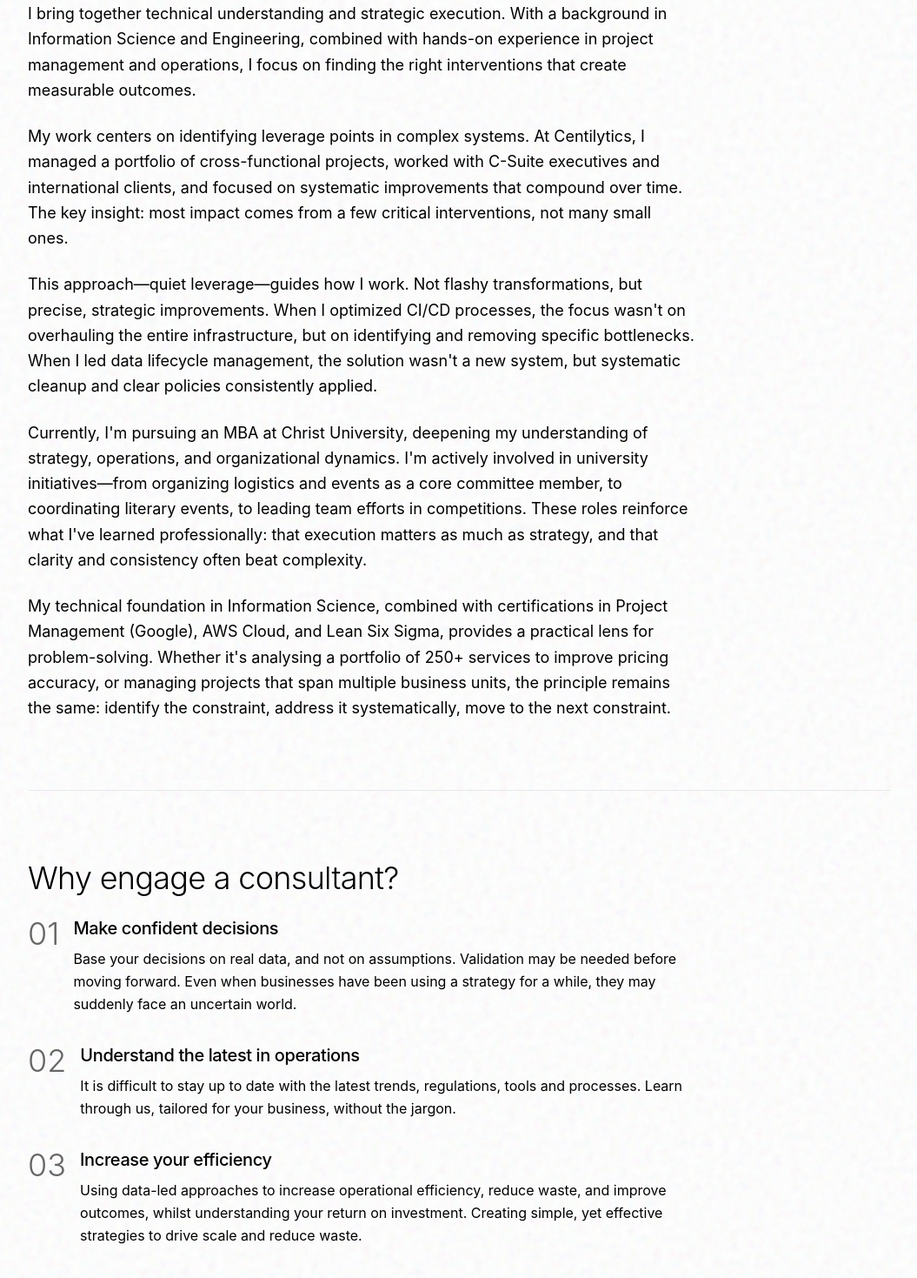
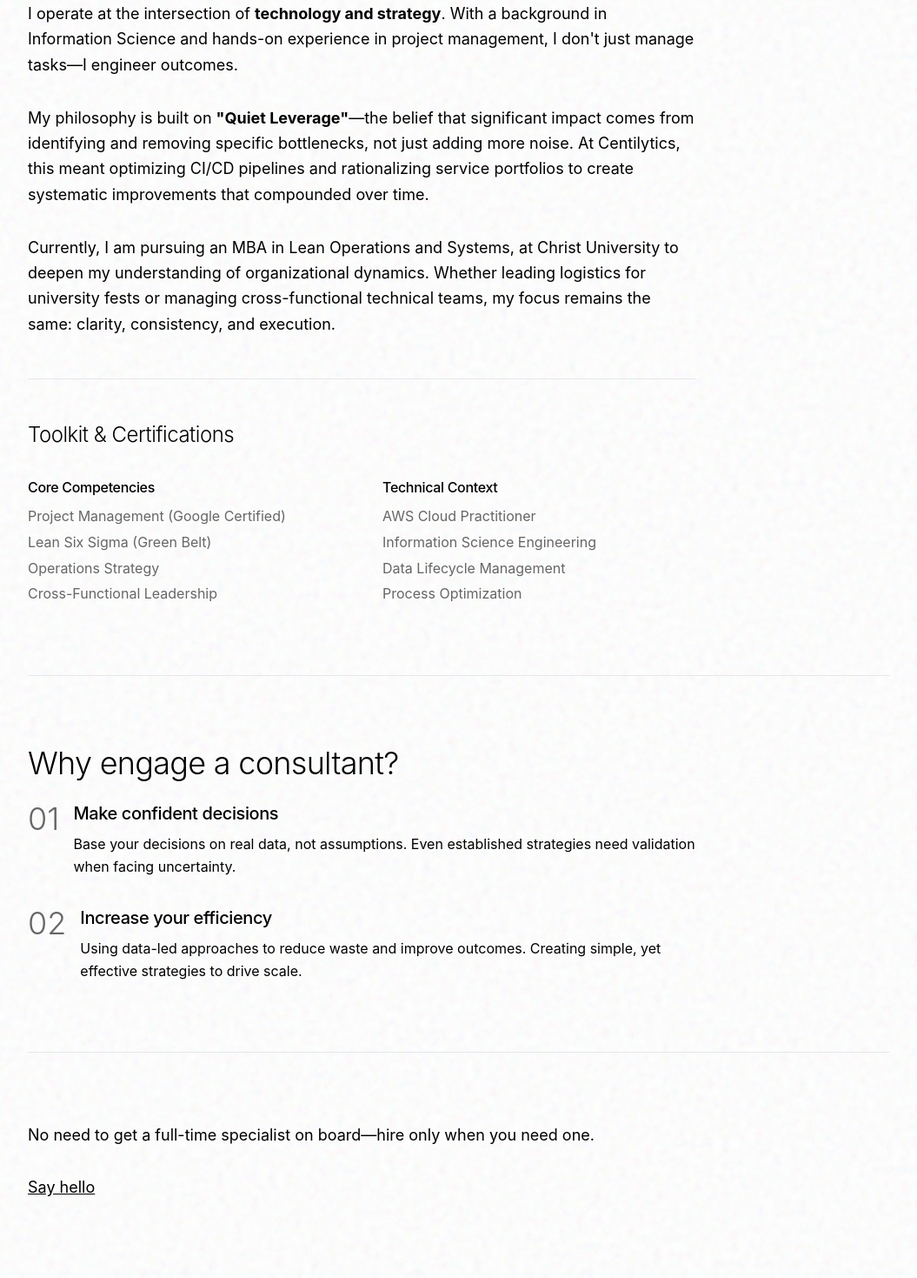
Before and after one commit to AidenCipher/abhinav-portfolio, a Next.js app: page /about in a window 1280 px wide. Shown: the part 380-1849 px from the top of the page at 87% size, without its empty margins (112-1167 px from the left). Built offline with nearby package versions, Linux system fonts and the light colour scheme.

Commit message:
Update package dependencies to include 'resend' version 6.7.0, add new modules '@stablelib/base64', 'fast-sha256', 'standardwebhooks', and 'svix', and enhance the About page with improved content structure and clarity.

```diff
--- a/app/about/page.tsx
+++ b/app/about/page.tsx
@@ -20,26 +20,44 @@ export default function About() {
 
       <AnimatedSection delay={0.1}>
         <article className="space-y-12 max-w-3xl">
-          <div className="space-y-6">
-            <p className="text-lg text-foreground leading-relaxed">
-              I bring together technical understanding and strategic execution. With a background in Information Science and Engineering, combined with hands-on experience in project management and operations, I focus on finding the right interventions that create measurable outcomes.
+          {/* The Narrative */}
+          <div className="space-y-8 text-lg text-foreground leading-relaxed">
+            <p>
+              I operate at the intersection of <b>technology and strategy</b>. With a background in Information Science and hands-on experience in project management, I don't just manage tasks—I engineer outcomes.
             </p>
 
-            <p className="text-lg text-foreground leading-relaxed">
-              My work centers on identifying leverage points in complex systems. At Centilytics, I managed a portfolio of cross-functional projects, worked with C-Suite executives and international clients, and focused on systematic improvements that compound over time. The key insight: most impact comes from a few critical interventions, not many small ones.
+            <p>
+              My philosophy is built on <b>&quot;Quiet Leverage&quot;</b>—the belief that significant impact comes from identifying and removing specific bottlenecks, not just adding more noise. At Centilytics, this meant optimizing CI/CD pipelines and rationalizing service portfolios to create systematic improvements that compounded over time.
             </p>
 
-            <p className="text-lg text-foreground leading-relaxed">
-              This approach—quiet leverage—guides how I work. Not flashy transformations, but precise, strategic improvements. When I optimized CI/CD processes, the focus wasn't on overhauling the entire infrastructure, but on identifying and removing specific bottlenecks. When I led data lifecycle management, the solution wasn't a new system, but systematic cleanup and clear policies consistently applied.
+            <p>
+              Currently, I am pursuing an MBA in Lean Operations and Systems, at Christ University to deepen my understanding of organizational dynamics. Whether leading logistics for university fests or managing cross-functional technical teams, my focus remains the same: clarity, consistency, and execution.
             </p>
+          </div>
 
-            <p className="text-lg text-foreground leading-relaxed">
-              Currently, I'm pursuing an MBA at Christ University, deepening my understanding of strategy, operations, and organizational dynamics. I'm actively involved in university initiatives—from organizing logistics and events as a core committee member, to coordinating literary events, to leading team efforts in competitions. These roles reinforce what I've learned professionally: that execution matters as much as strategy, and that clarity and consistency often beat complexity.
-            </p>
-
-            <p className="text-lg text-foreground leading-relaxed">
-              My technical foundation in Information Science, combined with certifications in Project Management (Google), AWS Cloud, and Lean Six Sigma, provides a practical lens for problem-solving. Whether it's analysing a portfolio of 250+ services to improve pricing accuracy, or managing projects that span multiple business units, the principle remains the same: identify the constraint, address it systematically, move to the next constraint.
-            </p>
+          {/* The Toolkit - Breaks up the text visually */}
+          <div className="border-t border-gray-200 pt-12">
+            <h2 className="text-2xl font-light text-foreground mb-8">Toolkit & Certifications</h2>
+            <div className="grid grid-cols-1 md:grid-cols-2 gap-x-12 gap-y-4">
+              <div className="space-y-2">
+                <h3 className="font-medium text-foreground">Core Competencies</h3>
+                <ul className="text-accent space-y-1">
+                  <li>Project Management (Google Certified)</li>
+                  <li>Lean Six Sigma (Green Belt)</li>
+                  <li>Operations Strategy</li>
+                  <li>Cross-Functional Leadership</li>
+                </ul>
+              </div>
+              <div className="space-y-2">
+                <h3 className="font-medium text-foreground">Technical Context</h3>
+                <ul className="text-accent space-y-1">
+                  <li>AWS Cloud Practitioner</li>
+                  <li>Information Science Engineering</li>
+                  <li>Data Lifecycle Management</li>
+                  <li>Process Optimization</li>
+                </ul>
+              </div>
+            </div>
           </div>
         </article>
       </AnimatedSection>
@@ -55,7 +73,7 @@ export default function About() {
                 <div>
                   <h3 className="text-xl font-medium text-foreground mb-2">Make confident decisions</h3>
                   <p className="text-foreground leading-relaxed">
-                    Base your decisions on real data, and not on assumptions. Validation may be needed before moving forward. Even when businesses have been using a strategy for a while, they may suddenly face an uncertain world.
+                    Base your decisions on real data, not assumptions. Even established strategies need validation when facing uncertainty.
                   </p>
                 </div>
               </div>
@@ -63,29 +81,9 @@ export default function About() {
               <div className="flex items-start gap-4">
                 <span className="text-4xl font-light text-accent">02</span>
                 <div>
-                  <h3 className="text-xl font-medium text-foreground mb-2">Understand the latest in operations</h3>
-                  <p className="text-foreground leading-relaxed">
-                    It is difficult to stay up to date with the latest trends, regulations, tools and processes. Learn through us, tailored for your business, without the jargon.
-                  </p>
-                </div>
-              </div>
-
-              <div className="flex items-start gap-4">
-                <span className="text-4xl font-light text-accent">03</span>
-                <div>
                   <h3 className="text-xl font-medium text-foreground mb-2">Increase your efficiency</h3>
                   <p className="text-foreground leading-relaxed">
-                    Using data-led approaches to increase operational efficiency, reduce waste, and improve outcomes, whilst understanding your return on investment. Creating simple, yet effective strategies to drive scale and reduce waste.
-                  </p>
-                </div>
-              </div>
-
-              <div className="flex items-start gap-4">
-                <span className="text-4xl font-light text-accent">04</span>
-                <div>
-                  <h3 className="text-xl font-medium text-foreground mb-2">Challenge your comfort</h3>
-                  <p className="text-foreground leading-relaxed">
-                    Have you been doing the same strategy over and over again? Do you feel that your results could be improved? I will strive to take your operational success to a whole new level.
+                    Using data-led approaches to reduce waste and improve outcomes. Creating simple, yet effective strategies to drive scale.
                   </p>
                 </div>
               </div>
@@ -97,7 +95,7 @@ export default function About() {
       <AnimatedSection delay={0.5}>
         <section className="pt-20 mt-20 border-t border-gray-200">
           <p className="text-lg text-foreground leading-relaxed max-w-3xl">
-            No need to get a full time specialist on board, hire only when you need one. Resulting in less costs, high expertise in project management and operations, and a broad knowledge from different industries.
+            No need to get a full-time specialist on board—hire only when you need one.
           </p>
           <div className="mt-8">
             <Link
--- a/app/api/contact/route.ts
+++ b/app/api/contact/route.ts
@@ -1,10 +1,14 @@
 import { NextRequest, NextResponse } from 'next/server'
+import { Resend } from 'resend'
+
+const resend = new Resend(process.env.RESEND_API_KEY)
 
 export async function POST(request: NextRequest) {
   try {
     const body = await request.json()
     const { name, email, subject, message } = body
 
+    // 1. Validate input
     if (!name || !email || !subject || !message) {
       return NextResponse.json(
         { error: 'Missing required fields' },
@@ -12,26 +16,27 @@ export async function POST(request: NextRequest) {
       )
     }
 
-    // Basic email validation
-    const emailRegex = /^[^\s@]+@[^\s@]+\.[^\s@]+$/
-    if (!emailRegex.test(email)) {
-      return NextResponse.json(
-        { error: 'Invalid email address' },
-        { status: 400 }
-      )
+    // 2. Send the email using Resend
+    // 'onboarding@resend.dev' is the default testing sender.
+    // Once you verify a domain on Resend, you can change this to 'contact@yourdomain.com'
+    const data = await resend.emails.send({
+      from: 'Portfolio Contact <onboarding@resend.dev>',
+      to: 'abhinav.rotti94@gmail.com', // Your email address
+      replyTo: email, // Hitting "Reply" will reply to the person who filled the form
+      subject: `Portfolio Inquiry: ${subject}`,
+      text: `
+        Name: ${name}
+        Email: ${email}
+        Subject: ${subject}
+
+        Message:
+        ${message}
+      `,
+    })
+
+    if (data.error) {
+      return NextResponse.json({ error: data.error }, { status: 500 })
     }
-
-    // In a production environment, you would send an email here
-    // For example, using Resend, SendGrid, or another email service
-    // This is a placeholder that returns success
-
-    // Example integration (commented out):
-    // await sendEmail({
-    //   to: process.env.CONTACT_EMAIL,
-    //   from: email,
-    //   subject: `Contact Form: ${subject}`,
-    //   text: `From: ${name} (${email})\n\n${message}`,
-    // })
 
     return NextResponse.json({ success: true }, { status: 200 })
   } catch (error) {
--- a/app/work/page.tsx
+++ b/app/work/page.tsx
@@ -80,7 +80,7 @@ export default function Work() {
         <section className="pt-20 mt-20 border-t border-gray-200">
           <div className="space-y-6 max-w-3xl">
             <p className="text-lg text-foreground leading-relaxed">
-              If you wish to see some of the previous work that I have done, please reach out and I would be happy to share.
+              If you wish to understand some of the previous work that I have done, please reach out and I would be happy to share.
             </p>
             <div>
               <Link
--- a/package.json
+++ b/package.json
@@ -13,7 +13,8 @@
     "framer-motion": "^11.0.5",
     "next": "^14.2.0",
     "react": "^18.3.0",
-    "react-dom": "^18.3.0"
+    "react-dom": "^18.3.0",
+    "resend": "^6.7.0"
   },
   "devDependencies": {
     "@types/node": "^20.11.0",
```
Also changed, not shown: 1 other file (tests, documents, lock files or other folders).
